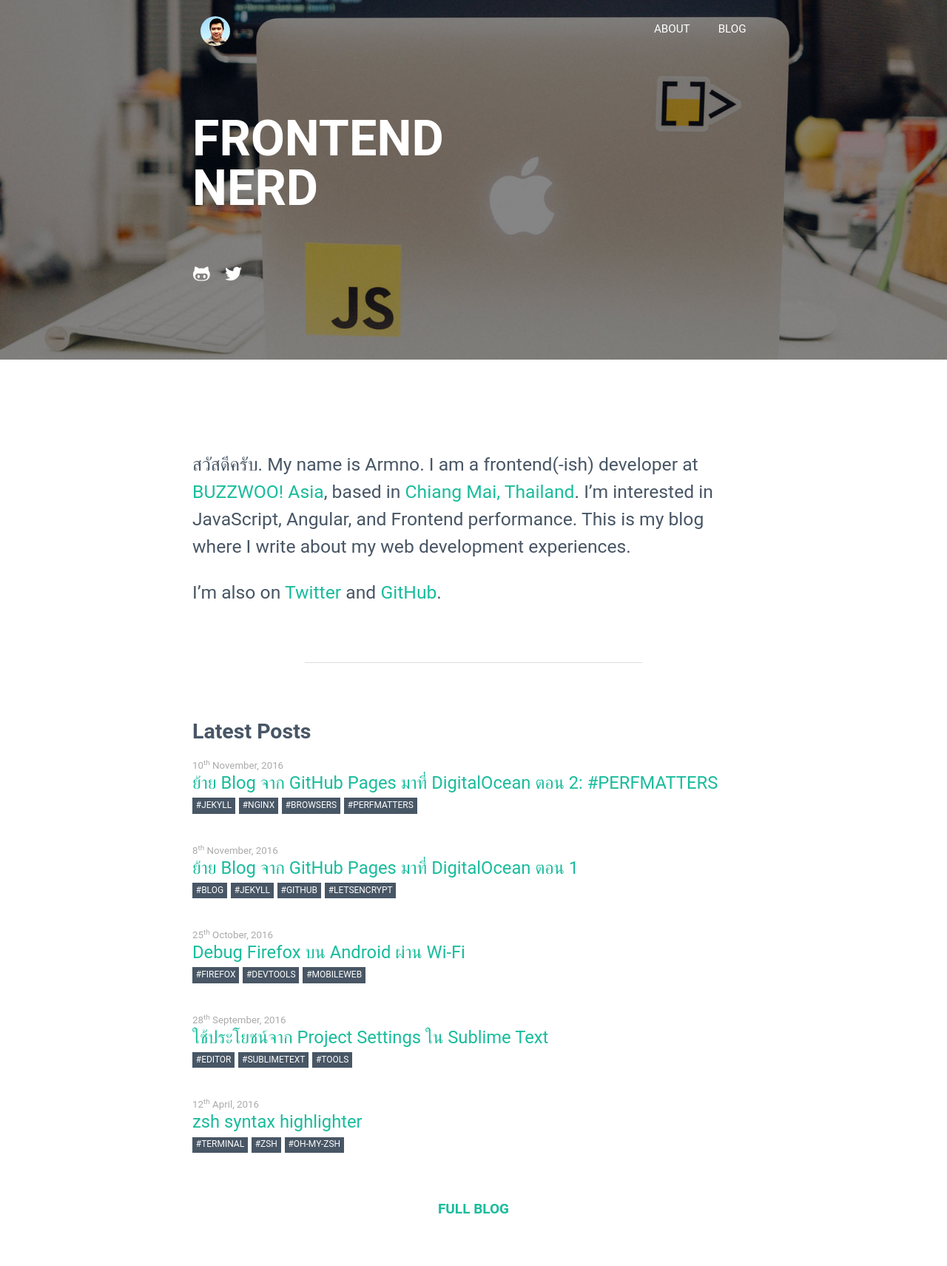
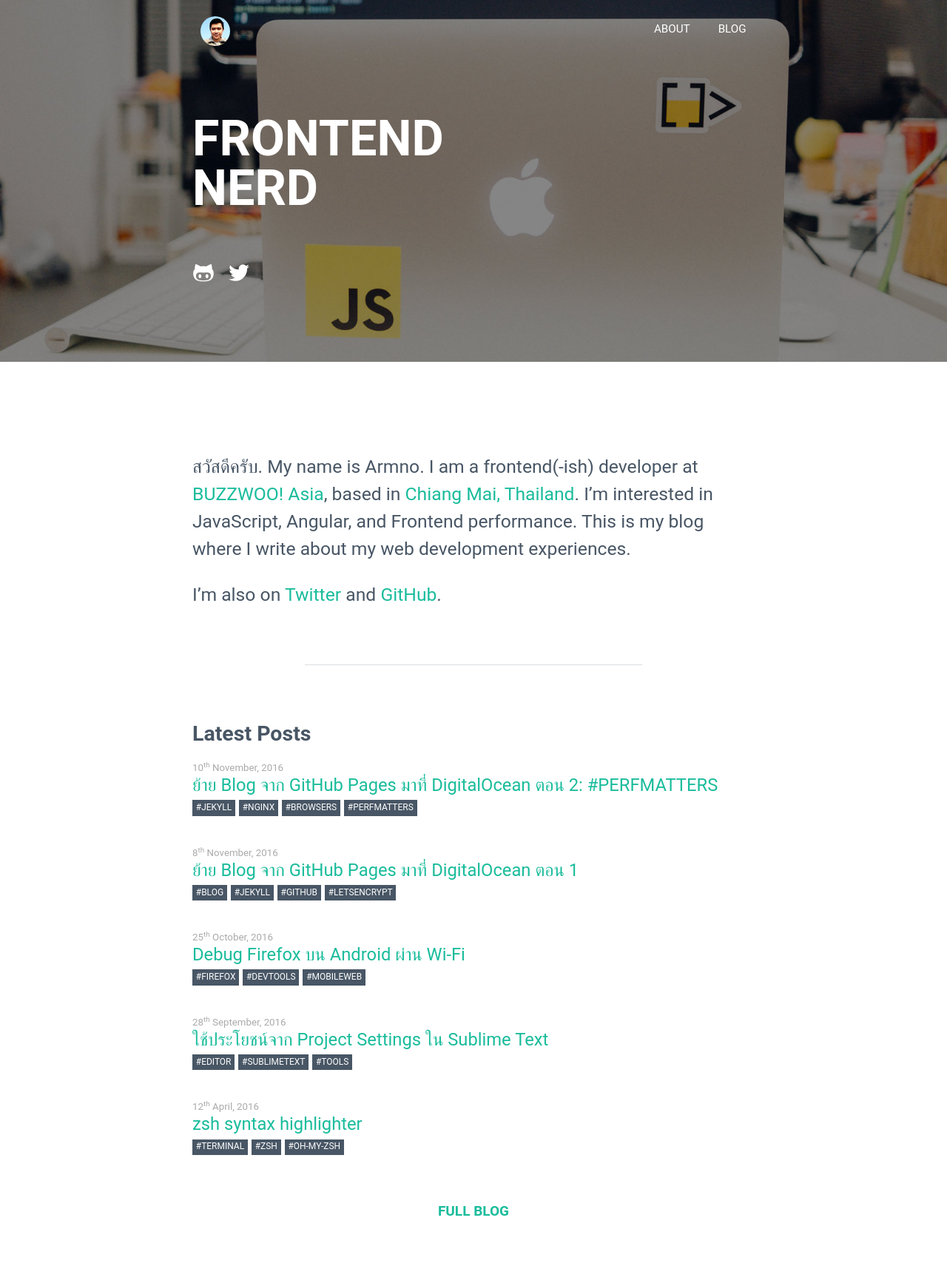
Before and after one commit to armno/armno.github.io, a Jekyll site: the page built from index.html, in a window 1280 px wide. Shown: the whole page at 74% size. Built offline with Jekyll 4.4.1, drawn with Linux system fonts in a browser that asks for light colours; the list of posts is cut into pages by our own code.

Commit message:
replace icon fonts with inline svg

```diff
--- a/_layouts/default.html
+++ b/_layouts/default.html
@@ -90,5 +90,23 @@ layout: compress
       {{ content }}
     </div>
     {% include analytics.html %}
+
+    <svg style="display: none;">
+      <symbol id="icon-facebook" viewBox="0 0 32 32">
+        <path d="M27.2 1.2h-22.4c-1.76 0-3.2 1.44-3.2 3.2v22.4c0 1.762 1.44 3.2 3.2 3.2h11.2v-11.2h-3.2v-3.96h3.2v-3.28c0-3.462 1.939-5.894 6.026-5.894l2.885 0.003v4.168h-1.915c-1.59 0-2.195 1.194-2.195 2.301v2.704h4.109l-0.909 3.958h-3.2v11.2h6.4c1.76 0 3.2-1.438 3.2-3.2v-22.4c0-1.76-1.44-3.2-3.2-3.2z"></path>
+      </symbol>
+
+      <symbol id="icon-github" viewBox="0 0 32 32">
+        <path d="M21.088 17.694c-1.149 0-2.080 1.291-2.080 2.878 0 1.59 0.931 2.882 2.080 2.882s2.080-1.291 2.080-2.882c-0.002-1.587-0.931-2.878-2.080-2.878zM28.33 10.202c0.238-0.584 0.248-3.902-1.016-7.082 0 0-2.898 0.318-7.282 3.328-0.92-0.256-2.477-0.381-4.030-0.381-1.557 0-3.112 0.125-4.032 0.381-4.386-3.010-7.283-3.328-7.283-3.328-1.262 3.179-1.25 6.498-1.014 7.082-1.485 1.613-2.392 3.55-2.392 6.194 0 11.498 9.541 11.682 11.947 11.682 0.547 0 1.629 0.003 2.774 0.003 1.144 0 2.227-0.003 2.771-0.003 2.41 0 11.947-0.184 11.947-11.682 0-2.643-0.906-4.581-2.39-6.194zM16.045 26.664h-0.090c-6.034 0-10.734-0.718-10.734-6.584 0-1.406 0.496-2.709 1.675-3.79 1.963-1.803 5.288-0.85 9.059-0.85 0.016 0 0.032 0 0.046 0 0.016 0 0.029 0 0.043 0 3.771 0 7.098-0.954 9.062 0.85 1.176 1.082 1.672 2.384 1.672 3.79 0 5.866-4.699 6.584-10.734 6.584zM10.914 17.694c-1.149 0-2.080 1.291-2.080 2.878 0 1.59 0.931 2.882 2.080 2.882 1.15 0 2.082-1.291 2.082-2.882 0-1.587-0.931-2.878-2.082-2.878z"></path>
+      </symbol>
+
+      <symbol id="icon-google-plus" viewBox="0 0 32 32">
+        <path d="M16 0.24c-8.483 0-15.36 6.877-15.36 15.36s6.877 15.36 15.36 15.36 15.36-6.877 15.36-15.36-6.877-15.36-15.36-15.36zM15.115 22.194c-0.965 0.469-2.003 0.518-2.405 0.518-0.077 0-0.12 0-0.12 0s-0.037 0-0.086 0c-0.627 0-3.749-0.144-3.749-2.987 0-2.794 3.4-3.013 4.442-3.013h0.027c-0.602-0.803-0.477-1.613-0.477-1.613-0.053 0.003-0.13 0.006-0.224 0.006-0.392 0-1.149-0.062-1.798-0.482-0.797-0.512-1.2-1.384-1.2-2.59 0-3.41 3.723-3.547 3.76-3.55h3.718v0.082c0 0.416-0.747 0.498-1.256 0.566-0.173 0.026-0.52 0.059-0.618 0.109 0.942 0.504 1.094 1.294 1.094 2.472 0 1.341-0.525 2.050-1.082 2.547-0.346 0.309-0.616 0.55-0.616 0.875 0 0.318 0.371 0.643 0.803 1.022 0.706 0.622 1.674 1.469 1.674 2.898 0 1.477-0.635 2.533-1.888 3.139zM23.2 15.6h-2.4v2.4h-1.6v-2.4h-2.4v-1.6h2.4v-2.4h1.6v2.4h2.4v1.6zM13.157 17.44c-0.083 0-0.166 0.003-0.251 0.010-0.71 0.053-1.366 0.318-1.84 0.75-0.47 0.426-0.71 0.963-0.677 1.506 0.072 1.138 1.293 1.803 2.776 1.698 1.459-0.106 2.432-0.947 2.362-2.085-0.067-1.069-0.997-1.878-2.37-1.878zM14.555 11.256c-0.387-1.36-1.011-1.763-1.981-1.763-0.104 0-0.21 0.016-0.31 0.043-0.421 0.12-0.755 0.47-0.941 0.992-0.19 0.528-0.202 1.078-0.038 1.706 0.296 1.122 1.093 1.934 1.896 1.934 0.106 0 0.211-0.013 0.31-0.043 0.878-0.246 1.429-1.587 1.064-2.869z"></path>
+      </symbol>
+
+      <symbol id="icon-twitter" viewBox="0 0 32 32">
+        <path d="M27.706 9.594c0.013 0.259 0.018 0.522 0.018 0.781 0 7.984-6.075 17.187-17.184 17.187-3.413 0-6.586-1-9.259-2.715 0.474 0.056 0.954 0.085 1.44 0.085 2.832 0 5.435-0.966 7.501-2.584-2.642-0.050-4.874-1.794-5.642-4.194 0.368 0.069 0.747 0.106 1.136 0.106 0.552 0 1.086-0.072 1.592-0.21-2.763-0.557-4.845-2.997-4.845-5.925 0-0.026 0-0.050 0-0.075 0.814 0.453 1.747 0.725 2.736 0.757-1.621-1.085-2.688-2.931-2.688-5.029 0-1.106 0.298-2.144 0.819-3.037 2.978 3.656 7.43 6.059 12.45 6.312-0.102-0.443-0.155-0.902-0.155-1.378 0-3.334 2.702-6.037 6.038-6.037 1.738 0 3.307 0.731 4.41 1.906 1.374-0.272 2.667-0.774 3.835-1.466-0.451 1.41-1.41 2.594-2.656 3.341 1.222-0.147 2.384-0.469 3.469-0.95-0.81 1.213-1.834 2.275-3.014 3.125z"></path>
+      </symbol>
+    </svg>
   </body>
 </html>
--- a/_sass/_icons.scss
+++ /dev/null
@@ -1,40 +0,0 @@
-@font-face {
-	font-family: 'icomoon';
-	src:url('../fonts/icomoon.eot?-f4xtef');
-	src:url('../fonts/icomoon.eot?#iefix-f4xtef') format('embedded-opentype'),
-		url('../fonts/icomoon.ttf?-f4xtef') format('truetype'),
-		url('../fonts/icomoon.woff?-f4xtef') format('woff'),
-		url('../fonts/icomoon.svg?-f4xtef#icomoon') format('svg');
-	font-weight: normal;
-	font-style: normal;
-}
-
-[class^="icon-"], [class*=" icon-"] {
-	font-family: 'icomoon';
-	speak: none;
-	font-style: normal;
-	font-weight: normal;
-	font-variant: normal;
-	text-transform: none;
-	line-height: 1;
-
-	/* Better Font Rendering =========== */
-	-webkit-font-smoothing: antialiased;
-	-moz-osx-font-smoothing: grayscale;
-}
-
-.icon-price-tag:before {
-	content: "\e600";
-}
-.icon-facebook:before {
-	content: "\e601";
-}
-.icon-github:before {
-	content: "\e602";
-}
-.icon-google-with-circle:before {
-	content: "\e603";
-}
-.icon-twitter:before {
-	content: "\e604";
-}
--- a/css/main.scss
+++ b/css/main.scss
@@ -3,7 +3,6 @@
 
 @import "normalize-scss/normalize";
 @import "syntax";
-@import "icons";
 
 $green: #1ABC9C;
 $gray: #485665;
@@ -480,3 +479,21 @@ figure {
   display: inline-block;
   margin-top: 30px;
 }
+
+
+// icons
+.share-icons,
+.home-icons {
+  fill: $green;
+}
+
+.share-icons {
+  width: 38px;
+  height: 38px;
+}
+
+.home-icons {
+  width: 30px;
+  height: 30px;
+  fill: #fff;
+}
--- a/index.html
+++ b/index.html
@@ -30,10 +30,14 @@ title: Frontend Developer, Chiang Mai, Thailand. <3 Web Platform.
 
     <div class="home-social-icons">
       <a href="https://github.com/armno" aria-label="@armno on GitHub">
-        <i class="icon-github"></i>
+        <svg class="home-icons github-icon">
+          <use xlink:href="#icon-github"></use>
+        <svg>
       </a>
       <a href="https://twitter.com/armno" aria-label="@armno on Twtitter">
-        <i class="icon-twitter"></i>
+        <svg class="home-icons twitter-icon">
+          <use xlink:href="#icon-twitter"></use>
+        <svg>
       </a>
     </div>
   </div>
```
Also changed, not shown: _includes/share.html (+9 -3 lines), fonts/icomoon.ttf (deleted), fonts/icomoon.woff (deleted), img/icons/facebook.svg (added), img/icons/github.svg (added), img/icons/google-with-circle.svg (added), img/icons/price-tag.svg (added), img/icons/twitter.svg (added), 2 other files.
